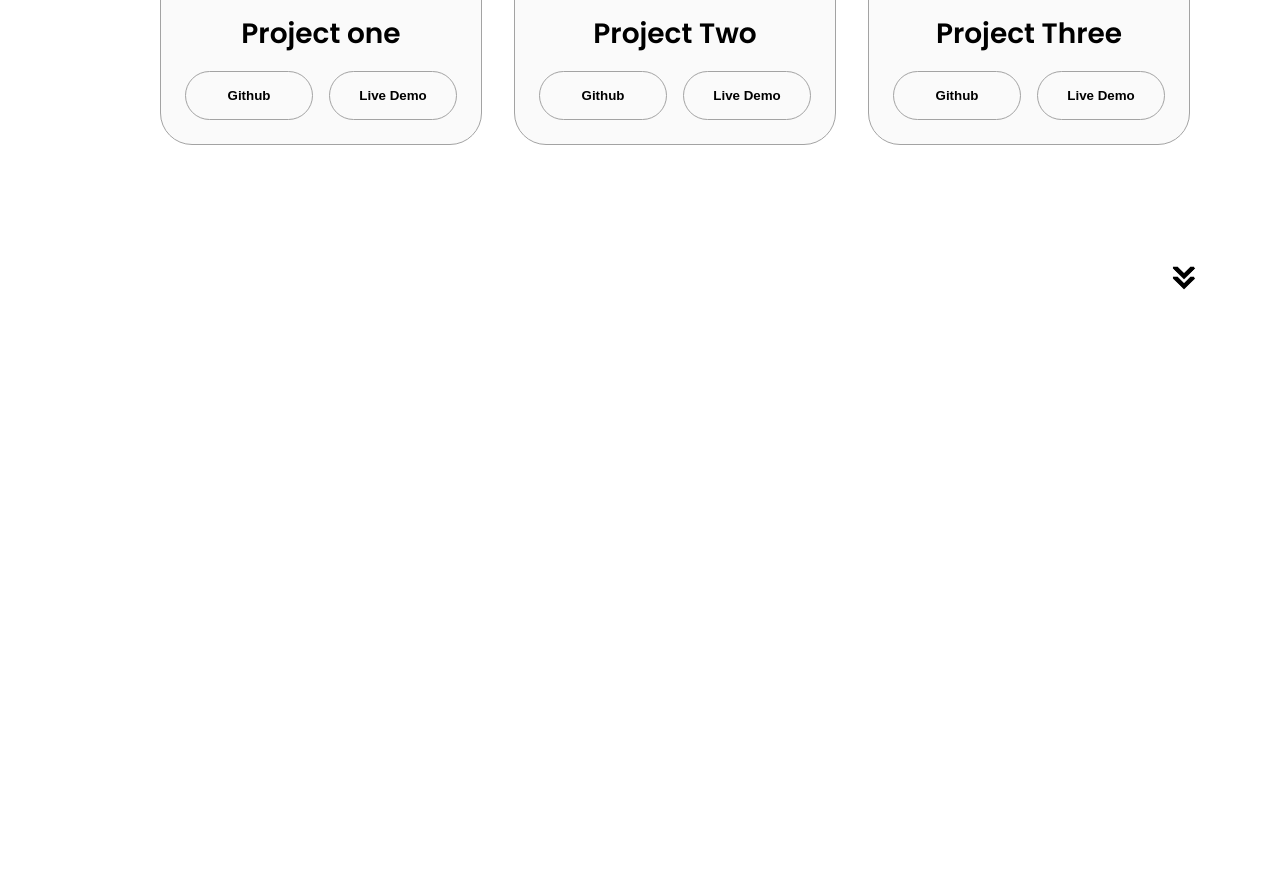
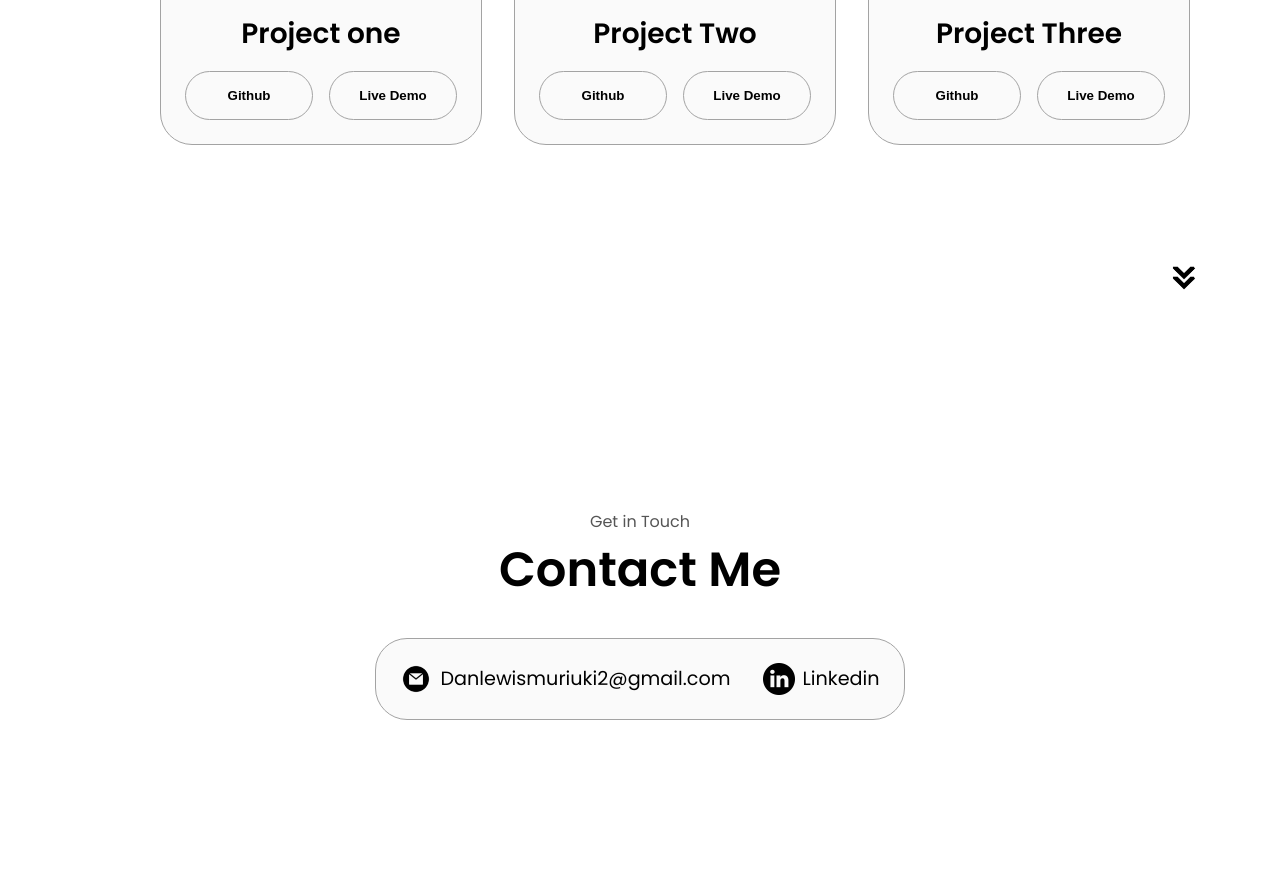
Before and after one commit to danlewismuriuki/MY_PORTFOLIO, a plain HTML site: page index.html in a window 1280 px wide. Shown: the part 2746-3640 px from the top of the page. Before the commit the page ends 3080 px from the top, so only its background shows below. Drawn offline with Linux system fonts and the light colour scheme.

Commit message:
Added styling for contact

```diff
--- a/index.html
+++ b/index.html
@@ -331,8 +331,28 @@
         <img src="./assets/arrow.png"
         alt="Arrow icon"
         class="icon arrow"
-        onclick="location.href='./#project'"
+        onclick="location.href='./#contact'"
         />
+    </section>
+    <section id="contact">
+        <p class="section_text_p1">Get in Touch</p>
+        <h1 class="title">Contact Me</h1>
+        <div class="contact-info-upper-container">
+            <div class="contact-info-container">
+                <img src="assets/email.png"
+                alt="email icon"
+                class="icon contact-icon"
+                />
+                <p><a href="mailto:examplemail@gmail.com">Danlewismuriuki2@gmail.com</a></p>
+            </div>
+            <div class="contact-info-container">
+                <img src="assets/linkedin.png"
+                alt="Linkedin icon"
+                class="icon contact-icon"
+                />
+                <p><a href="https://www.linkedin.com/in/danlewismuriuki/">Linkedin</a></p>
+            </div>
+        </div>
     </section>
     <script src="script.js"></script>
 </body>
--- a/style.css
+++ b/style.css
@@ -363,3 +363,36 @@ article.icon {
   color: black;
   border-color: rgb(163, 163, 163);
 }
+/* CONTACT */
+#contact {
+display: flex;
+justify-content: center;
+flex-direction: column;
+height: 70vh;
+}
+.contact-info-upper-container {
+  display: flex;
+  justify-content: center;
+  border-radius: 2rem;
+  border: rgb(53, 53, 53) 0.1rem solid;
+  border-color: rgb(163, 163, 163);
+  background-color: rgb(250, 250, 250);
+  margin: 2rem auto;
+  padding: 0.5rem;
+}
+.contact-info-container {
+  display: flex;
+  align-items: center;
+  justify-content: center;
+  gap: 0.5rem;
+  margin: 1rem;
+}
+.contact-info-container p {
+  font-size: larger;
+}
+.contact-icon {
+  cursor: default;
+}
+.email-icon {
+  height: 2.5rem;
+}
```
